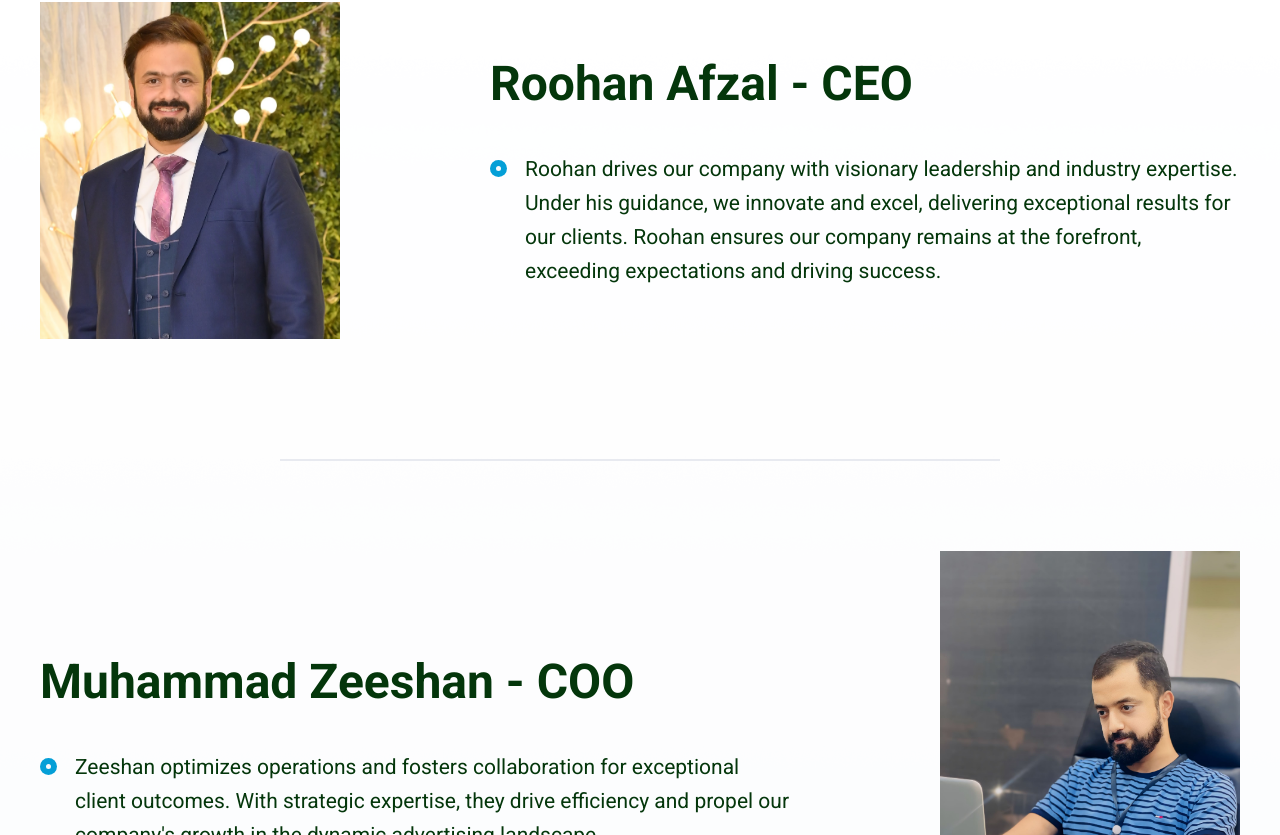
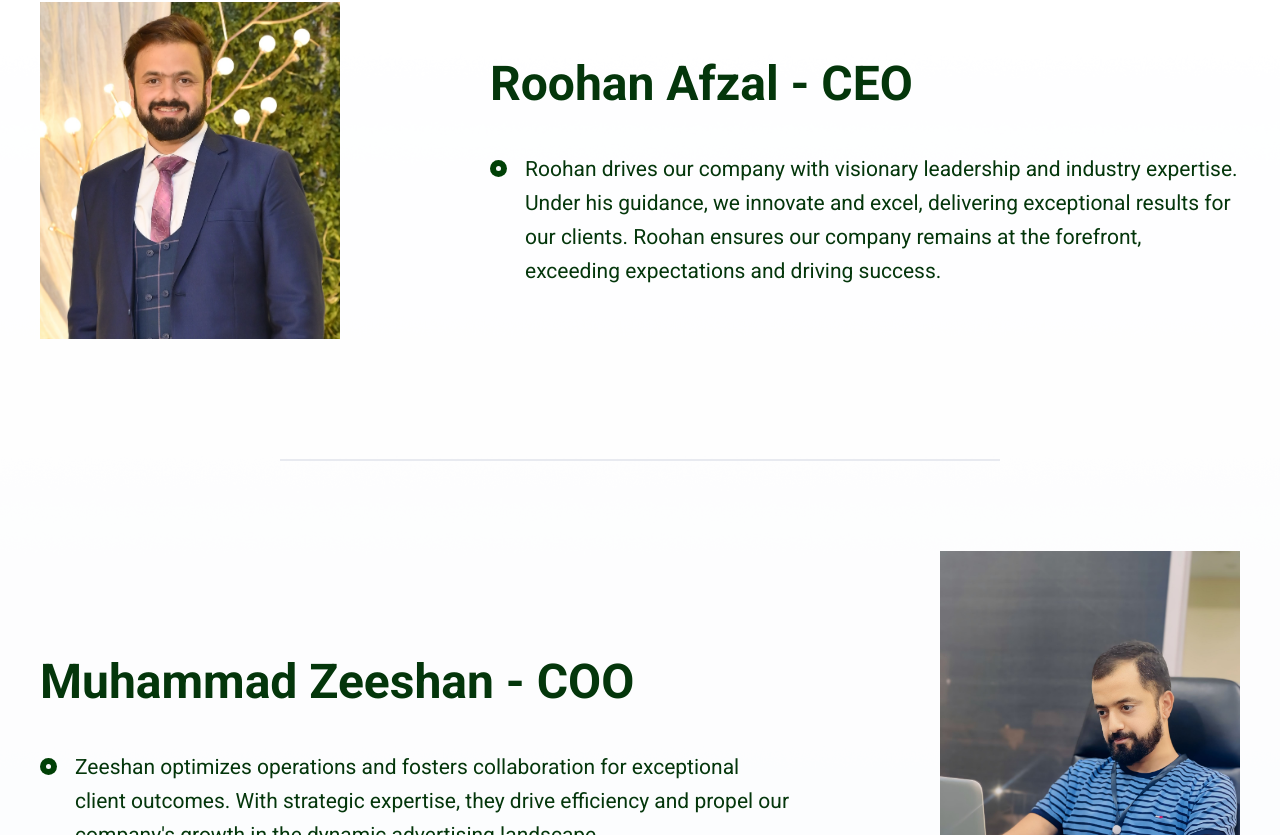
Before and after one commit to malikxomer/yusha-leads-version-1, a Next.js app: page / in a window 1280 px wide. Shown: the part 1645-2480 px from the top of the page. Built offline with nearby package versions, Linux system fonts and the light colour scheme.

Commit message:
marker colors updated

```diff
--- a/svg/index.js
+++ b/svg/index.js
@@ -210,7 +210,7 @@ export const ServiceExecutionIcon = () => (
 
 export const ListMarker = () => (
   <svg viewBox="0 0 17 17">
-    <circle cx="8.5" cy="8.5" r="8.5" style={{ fill: "#049FD7" }} />
+    <circle cx="8.5" cy="8.5" r="8.5" style={{ fill: "#004006" }} />
     <circle cx="8.5" cy="8.5" r="2.5" style={{ fill: "#F8F9FB" }} />
   </svg>
 );
```
